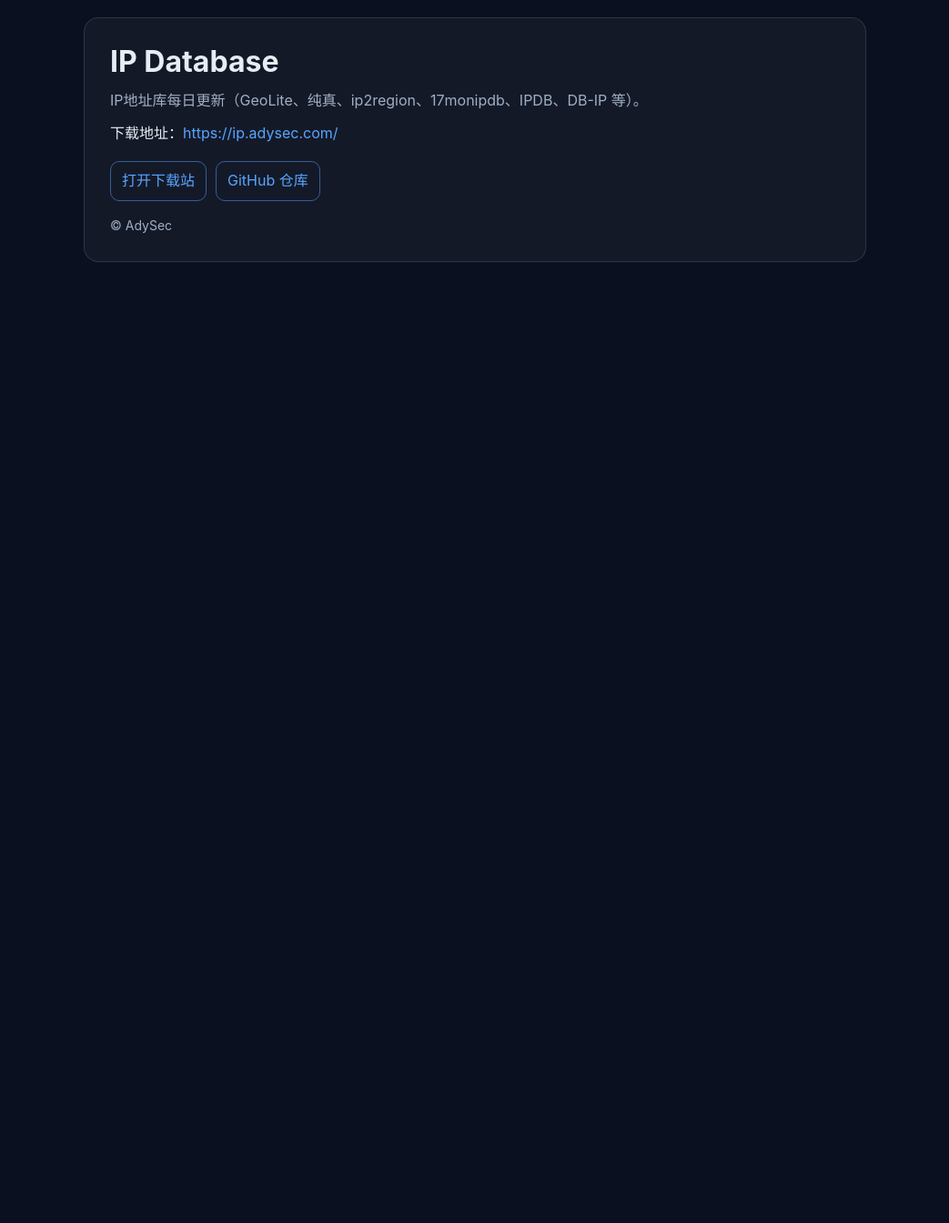
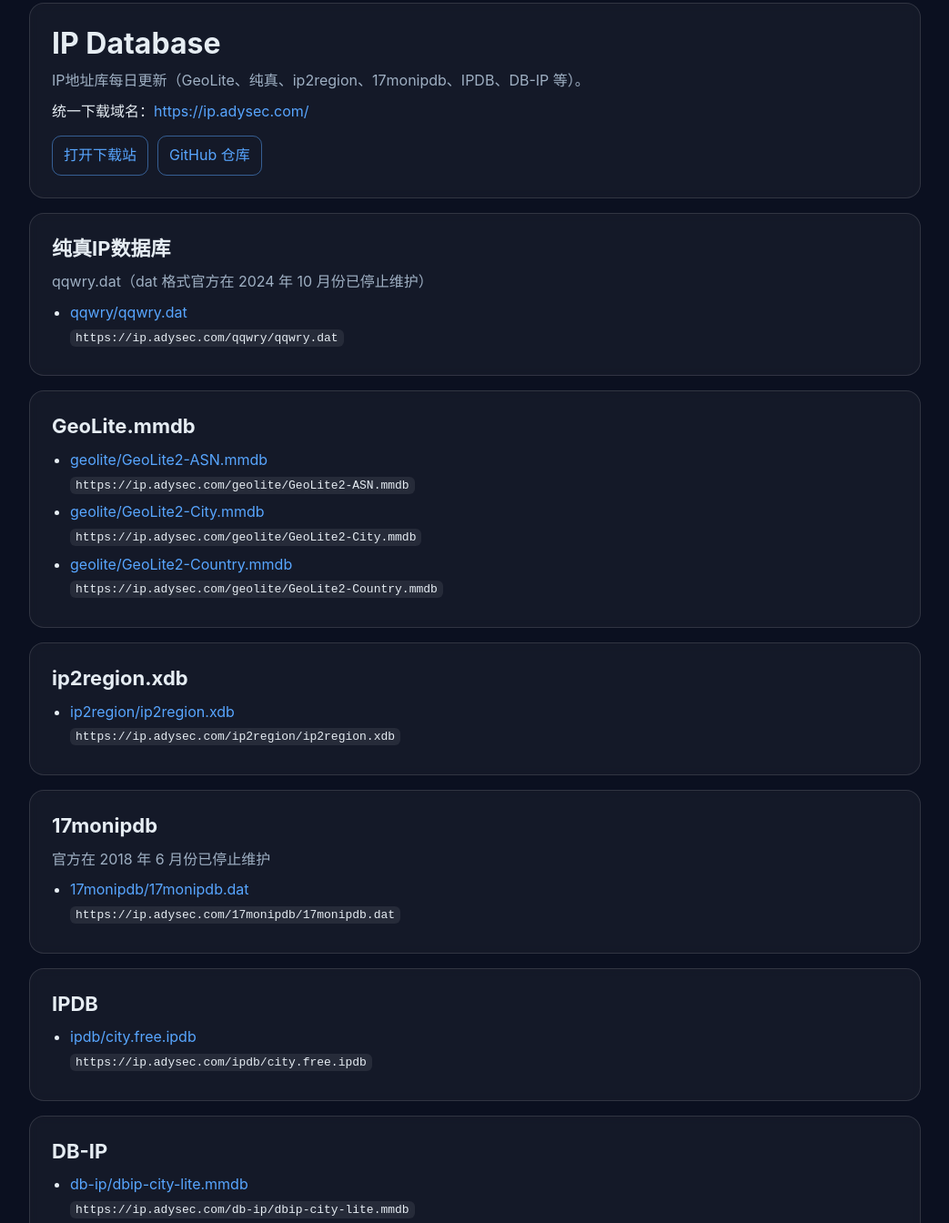
Before and after one commit to adysec/IP_database, a plain HTML site: page index.html in a window 1280 px wide. Shown: the part 37-1381 px from the top of the page at 91% size, without its empty margins (118-1161 px from the left). Before the commit the page ends 800 px from the top, so only its background shows below. Drawn offline with Linux system fonts and the light colour scheme.

Commit message:
Make GitHub Pages index a README-style download portal using ip.adysec.com links

```diff
--- a/index.html
+++ b/index.html
@@ -3,7 +3,7 @@
 <head>
   <meta charset="UTF-8" />
   <meta name="viewport" content="width=device-width, initial-scale=1.0" />
-  <title>IP Database</title>
+  <title>IP Database 下载中心</title>
   <style>
     :root { color-scheme: light dark; }
     body {
@@ -14,31 +14,34 @@
       color: #e6edf3;
     }
     .wrap {
-      max-width: 860px;
+      max-width: 980px;
       margin: 0 auto;
-      padding: 56px 20px;
+      padding: 40px 20px 56px;
     }
     .card {
       background: rgba(255, 255, 255, 0.04);
       border: 1px solid rgba(255, 255, 255, 0.12);
       border-radius: 16px;
-      padding: 28px;
+      padding: 24px;
       backdrop-filter: blur(4px);
+      margin-bottom: 16px;
     }
     h1 {
       margin: 0 0 8px;
       font-size: 32px;
       line-height: 1.25;
     }
-    p { margin: 10px 0; }
+    h2 {
+      margin: 0 0 10px;
+      font-size: 22px;
+      line-height: 1.3;
+    }
+    p { margin: 8px 0; }
     .muted { color: #9fb0c3; }
-    a {
-      color: #58a6ff;
-      text-decoration: none;
-    }
+    a { color: #58a6ff; text-decoration: none; }
     a:hover { text-decoration: underline; }
     .links {
-      margin-top: 18px;
+      margin-top: 14px;
       display: flex;
       flex-wrap: wrap;
       gap: 10px;
@@ -49,10 +52,22 @@
       border-radius: 10px;
       padding: 8px 12px;
     }
+    ul {
+      margin: 8px 0 0;
+      padding-left: 20px;
+    }
+    li { margin: 6px 0; }
+    code {
+      background: rgba(255, 255, 255, 0.08);
+      padding: 2px 6px;
+      border-radius: 6px;
+      word-break: break-all;
+    }
     footer {
-      margin-top: 16px;
+      margin-top: 8px;
       font-size: 14px;
       color: #9fb0c3;
+      text-align: center;
     }
   </style>
 </head>
@@ -61,16 +76,62 @@
     <section class="card">
       <h1>IP Database</h1>
       <p class="muted">IP地址库每日更新（GeoLite、纯真、ip2region、17monipdb、IPDB、DB-IP 等）。</p>
-
-      <p>下载地址：<a href="https://ip.adysec.com/" target="_blank" rel="noopener noreferrer">https://ip.adysec.com/</a></p>
-
+      <p>统一下载域名：<a href="https://ip.adysec.com/" target="_blank" rel="noopener noreferrer">https://ip.adysec.com/</a></p>
       <div class="links">
         <a class="btn" href="https://ip.adysec.com/" target="_blank" rel="noopener noreferrer">打开下载站</a>
         <a class="btn" href="https://github.com/adysec/IP_database" target="_blank" rel="noopener noreferrer">GitHub 仓库</a>
       </div>
+    </section>
 
-      <footer>© AdySec</footer>
+    <section class="card">
+      <h2>纯真IP数据库</h2>
+      <p class="muted">qqwry.dat（dat 格式官方在 2024 年 10 月份已停止维护）</p>
+      <ul>
+        <li><a href="https://ip.adysec.com/qqwry/qqwry.dat" target="_blank" rel="noopener noreferrer">qqwry/qqwry.dat</a><br><code>https://ip.adysec.com/qqwry/qqwry.dat</code></li>
+      </ul>
     </section>
+
+    <section class="card">
+      <h2>GeoLite.mmdb</h2>
+      <ul>
+        <li><a href="https://ip.adysec.com/geolite/GeoLite2-ASN.mmdb" target="_blank" rel="noopener noreferrer">geolite/GeoLite2-ASN.mmdb</a><br><code>https://ip.adysec.com/geolite/GeoLite2-ASN.mmdb</code></li>
+        <li><a href="https://ip.adysec.com/geolite/GeoLite2-City.mmdb" target="_blank" rel="noopener noreferrer">geolite/GeoLite2-City.mmdb</a><br><code>https://ip.adysec.com/geolite/GeoLite2-City.mmdb</code></li>
+        <li><a href="https://ip.adysec.com/geolite/GeoLite2-Country.mmdb" target="_blank" rel="noopener noreferrer">geolite/GeoLite2-Country.mmdb</a><br><code>https://ip.adysec.com/geolite/GeoLite2-Country.mmdb</code></li>
+      </ul>
+    </section>
+
+    <section class="card">
+      <h2>ip2region.xdb</h2>
+      <ul>
+        <li><a href="https://ip.adysec.com/ip2region/ip2region.xdb" target="_blank" rel="noopener noreferrer">ip2region/ip2region.xdb</a><br><code>https://ip.adysec.com/ip2region/ip2region.xdb</code></li>
+      </ul>
+    </section>
+
+    <section class="card">
+      <h2>17monipdb</h2>
+      <p class="muted">官方在 2018 年 6 月份已停止维护</p>
+      <ul>
+        <li><a href="https://ip.adysec.com/17monipdb/17monipdb.dat" target="_blank" rel="noopener noreferrer">17monipdb/17monipdb.dat</a><br><code>https://ip.adysec.com/17monipdb/17monipdb.dat</code></li>
+      </ul>
+    </section>
+
+    <section class="card">
+      <h2>IPDB</h2>
+      <ul>
+        <li><a href="https://ip.adysec.com/ipdb/city.free.ipdb" target="_blank" rel="noopener noreferrer">ipdb/city.free.ipdb</a><br><code>https://ip.adysec.com/ipdb/city.free.ipdb</code></li>
+      </ul>
+    </section>
+
+    <section class="card">
+      <h2>DB-IP</h2>
+      <ul>
+        <li><a href="https://ip.adysec.com/db-ip/dbip-city-lite.mmdb" target="_blank" rel="noopener noreferrer">db-ip/dbip-city-lite.mmdb</a><br><code>https://ip.adysec.com/db-ip/dbip-city-lite.mmdb</code></li>
+        <li><a href="https://ip.adysec.com/db-ip/dbip-asn-lite.mmdb" target="_blank" rel="noopener noreferrer">db-ip/dbip-asn-lite.mmdb</a><br><code>https://ip.adysec.com/db-ip/dbip-asn-lite.mmdb</code></li>
+        <li><a href="https://ip.adysec.com/db-ip/dbip-country-lite.mmdb" target="_blank" rel="noopener noreferrer">db-ip/dbip-country-lite.mmdb</a><br><code>https://ip.adysec.com/db-ip/dbip-country-lite.mmdb</code></li>
+      </ul>
+    </section>
+
+    <footer>© AdySec · GitHub Pages</footer>
   </main>
 </body>
 </html>
```
